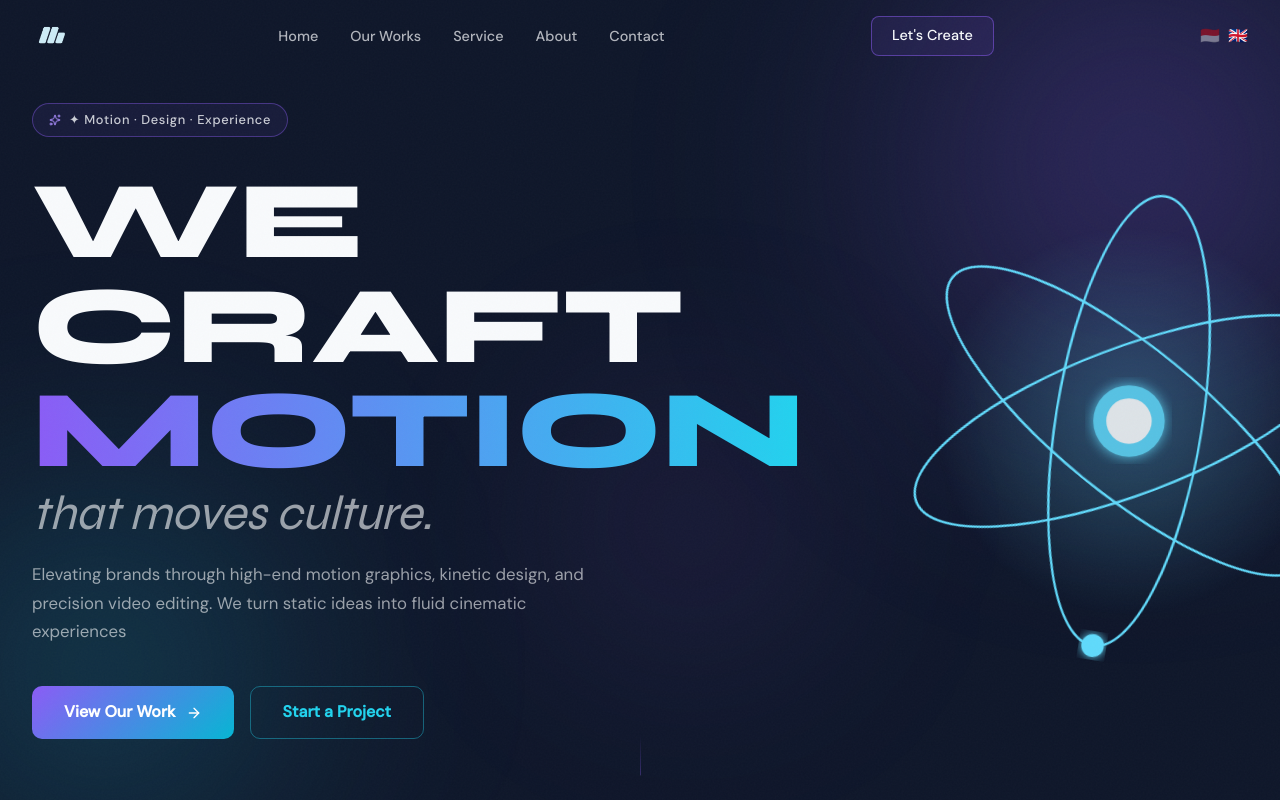
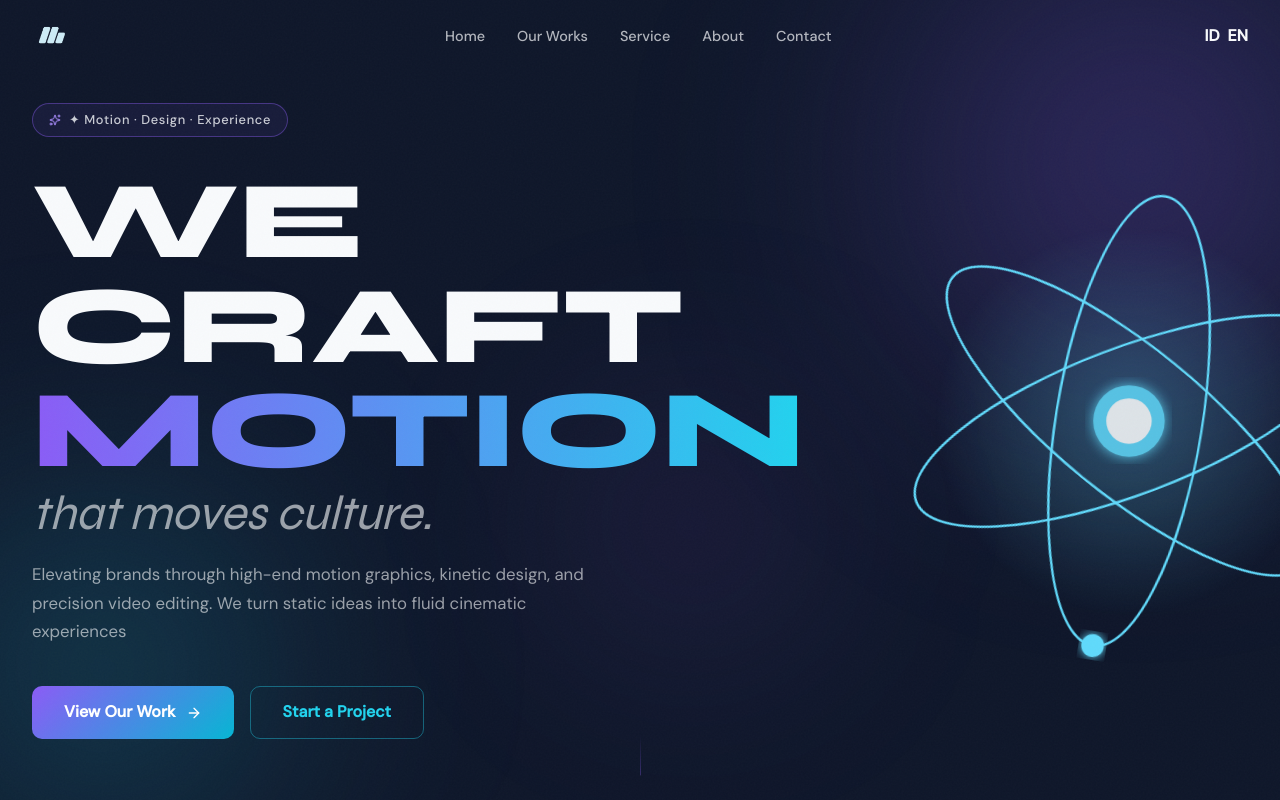
Before and after one commit to ardiano27/Metamographic, a Next.js app: page /en in a window 1280 px wide. Shown: the top 800 px of the page. Built offline with nearby package versions, Linux system fonts and the light colour scheme.

Commit message:
rep itu yg button lets create diatas cmn gw command doang, sama gw rapihin marquee card

```diff
--- a/app/[locale]/page.tsx
+++ b/app/[locale]/page.tsx
@@ -94,19 +94,19 @@ function Navbar({ scrolled, onContact }: { scrolled: boolean; onContact: () => v
           </li>
         ))}
       </ul>
-      <button className="cta-btn" onClick={onContact}>Let's Create</button>
+      {/* <button className="cta-btn" onClick={onContact}>Let's Create</button> */}
       <div style={{ display: 'flex', gap: '0.5rem' }}>
   <button
     onClick={() => switchLocale('id')}
-    style={{ opacity: locale === 'id' ? 1 : 0.4, background: 'none', border: 'none', color: '#F8FAFC', cursor: 'pointer', fontWeight: 700 }}
+    style={{ opacity: locale === 'id' ? 1 : 2, background: 'none', border: 'none', color: '#F8FAFC', cursor: 'pointer', fontWeight: 700 }}
   >
-    🇮🇩
+    ID
   </button>
   <button
     onClick={() => switchLocale('en')}
-    style={{ opacity: locale === 'en' ? 1 : 0.4, background: 'none', border: 'none', color: '#F8FAFC', cursor: 'pointer', fontWeight: 700 }}
+    style={{ opacity: locale === 'en' ? 1 : 2, background: 'none', border: 'none', color: '#F8FAFC', cursor: 'pointer', fontWeight: 700 }}
   >
-    🇬🇧
+    EN
   </button>
 </div>
     </nav>
@@ -810,6 +810,8 @@ function ContactModal({ onClose }: { onClose: () => void }) {
   const [form, setForm] = useState<FormState>({ name: "", email: "", service: "", message: "" });
   const [loading, setLoading] = useState(false);
   const [success, setSuccess] = useState(false);
+  const t = useTranslations('contact');
+
 
   const update = (k: keyof FormState, v: string) =>
     setForm((f) => ({ ...f, [k]: v }));
@@ -871,7 +873,7 @@ function ContactModal({ onClose }: { onClose: () => void }) {
                 }}
               >
                 <div className="form-group">
-                  <label className="form-label">Name</label>
+                  <label className="form-label">{t('Name')}</label>
                   <input
                     className="form-input"
                     placeholder="Your name"
--- a/components/ui/marquee.tsx
+++ b/components/ui/marquee.tsx
@@ -102,7 +102,7 @@ function SocialPopup({
               className="flex items-center gap-3 rounded-xl bg-gradient-to-r from-[#833ab4] via-[#fd1d1d] to-[#fcb045]
                          px-4 py-3 text-sm font-medium text-white transition hover:opacity-90 active:scale-[0.98]"
             >
-              <svg width="18" height="18" viewBox="0 0 24 24" fill="none">
+              <svg width="30" height="30" viewBox="0 0 24 24" fill="none">
                 <rect x="2" y="2" width="20" height="20" rx="5" stroke="white" strokeWidth="1.5"/>
                 <circle cx="12" cy="12" r="4" stroke="white" strokeWidth="1.5"/>
                 <circle cx="17.5" cy="6.5" r="1" fill="white"/>
@@ -119,8 +119,8 @@ function SocialPopup({
               className="flex items-center gap-3 rounded-xl bg-[#0077b5] px-4 py-3 text-sm font-medium
                          text-white transition hover:bg-[#006399] active:scale-[0.98]"
             >
-              <svg width="18" height="18" viewBox="0 0 24 24" fill="none">
-                <rect x="2" y="2" width="20" height="20" rx="3" stroke="white" strokeWidth="1.5"/>
+              <svg width="30" height="30" viewBox="0 0 24 24" fill="none">
+                <rect x="2" y="2" width="20" height="20" rx="5" stroke="white" strokeWidth="1.5"/>
                 <path d="M7 10v7M7 7v.5" stroke="white" strokeWidth="1.5" strokeLinecap="round"/>
                 <path d="M11 17v-4c0-1.1.9-2 2-2s2 .9 2 2v4" stroke="white" strokeWidth="1.5" strokeLinecap="round"/>
                 <path d="M11 10v7" stroke="white" strokeWidth="1.5" strokeLinecap="round"/>
--- a/messages/en.json
+++ b/messages/en.json
@@ -52,7 +52,8 @@
   "form-label-name" : "Name",
   "service" : "Service",
   "service-selection" : "Select a Service...",
-  "messages" : "Message"
+  "messages" : "Message",
+  "Name" : "Name"
 },
 "team" : {
   "marquee-title" : "Meet The",
--- a/messages/id.json
+++ b/messages/id.json
@@ -52,7 +52,8 @@
     "form-label-name" : "Nama",
     "service" : "Layanan",
     "service-selection" : "Pilih Layanan...",
-    "messages" : "Pesan"
+    "messages" : "Pesan",
+    "Name" : "Nama"
   },
   "team" : {
     "marquee-title" : "Kenali Tim",
```
